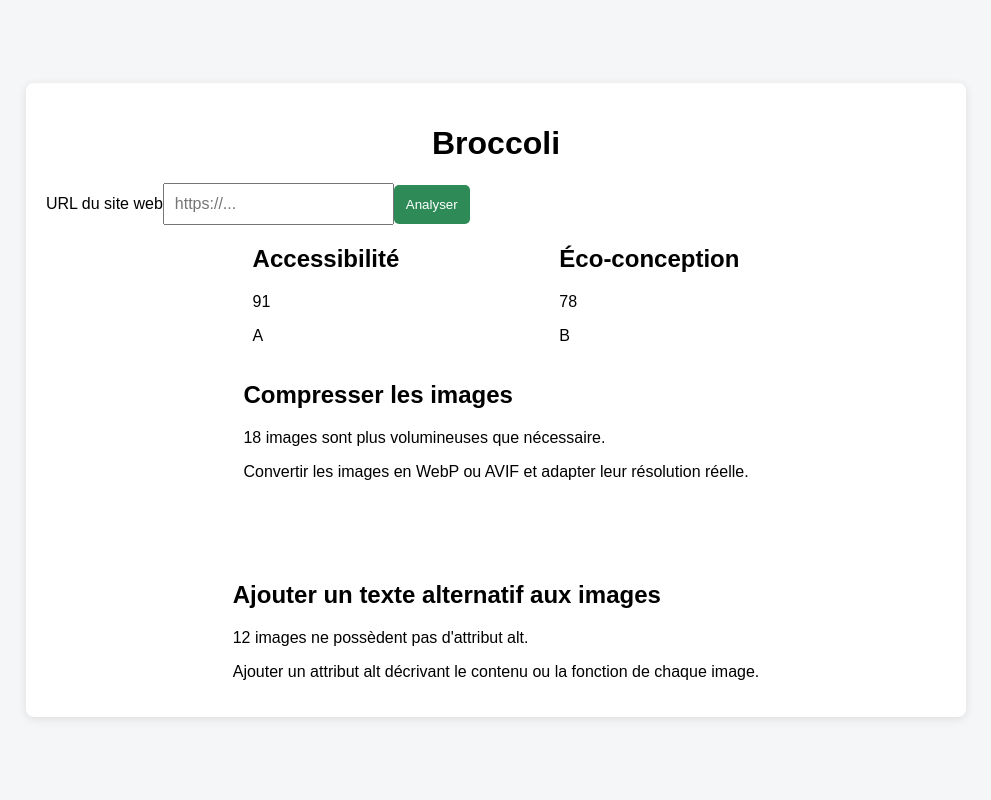
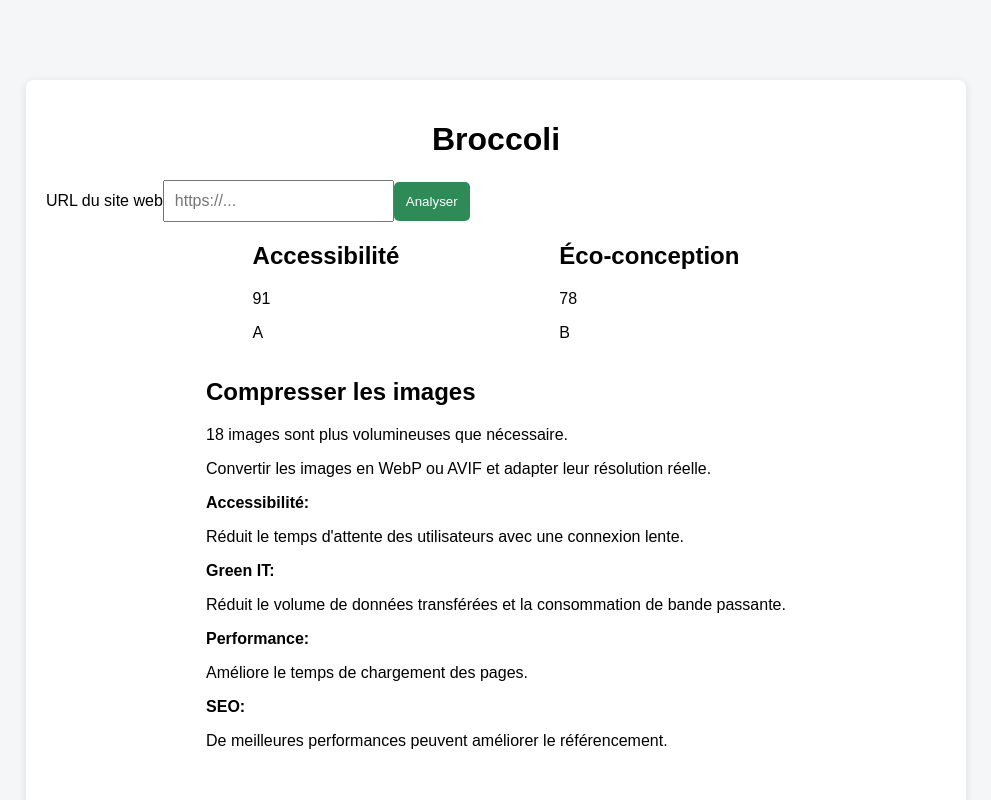
Before and after one commit to GuMarz-og/broccoli, a React app in the folder frontend/: page / in a window 1280 px wide. Shown: the top 800 px of the page, without its empty margins (144-1135 px from the left). Built offline with nearby package versions, Linux system fonts and the light colour scheme; the HTML template or start-up script is replaced by a standard one.

Commit message:
Upgrade Component : ImprovementCard -> display benefits

```diff
--- /dev/null
+++ b/frontend/src/components/BenefitItem/BenefitItem.jsx
@@ -0,0 +1,17 @@
+import "./BenefitItem.css";
+
+
+function BenefitItem({ benefit }) {
+    return (
+        <div className="benefit-item">
+            <strong>
+                {benefit.label}:
+            </strong>
+            <p>
+                {benefit.data.reason}
+            </p>
+        </div>
+    );
+}
+
+export default BenefitItem;
--- a/frontend/src/components/ImprovementCard/ImprovementCard.jsx
+++ b/frontend/src/components/ImprovementCard/ImprovementCard.jsx
@@ -1,19 +1,43 @@
+import BenefitItem from "../../components/BenefitItem/BenefitItem";
+
+
 function ImprovementCard({improvement}) {
+
+    const {
+        severity,
+        priority,
+        title,
+        description,
+        recommendation,
+        benefits
+    } = improvement;
+
+    const benefitList = [
+        {label: "Accessibilité", data: benefits.accessibility},
+        {label: "Green IT", data: benefits.greenIT},
+        {label: "Performance", data: benefits.performance},
+        {label: "SEO",  data: benefits.seo}
+    ];
 
     return (
         <article className="improvement-card">
 
             <h2>
-                {improvement.title}
+                {title}
             </h2>
 
             <p>
-                {improvement.description}
+                {description}
             </p>
 
             <p>
-                {improvement.recommendation}
+                {recommendation}
             </p>
+            {benefitList.map((benefit) => (
+                benefit.data.impact > 0 && (
+                    <BenefitItem key={benefit.label} benefit={benefit} />
+                )
+            ))}
         </article>
     );
 }
```
Also changed, not shown: frontend/src/components/BenefitItem/BenefitItem.css (added).
